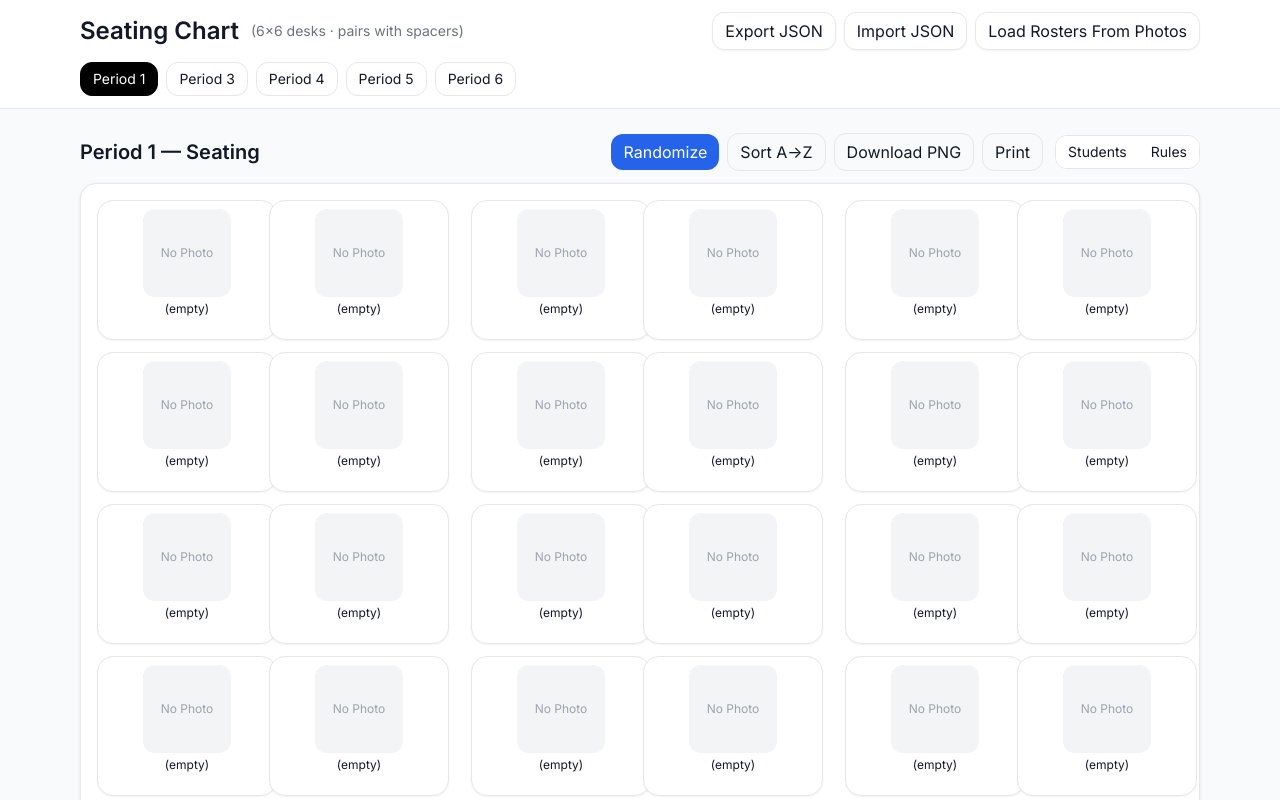
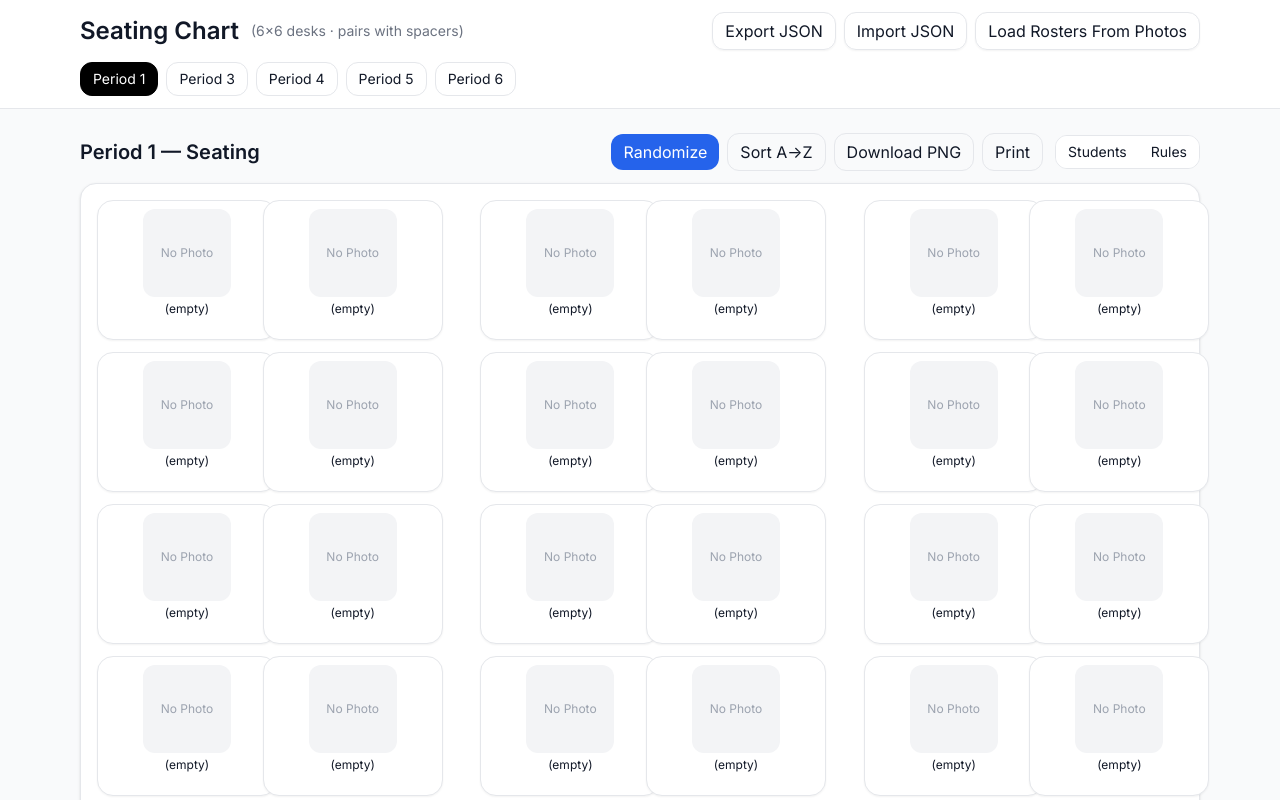
Before and after one commit to rubberduckinatruck/seating-chart, a React (Vite) app: page / in a window 1280 px wide. Shown: the top 800 px of the page. Built offline with nearby package versions, Linux system fonts and the light colour scheme.

Commit message:
Update App.tsx

```diff
--- a/src/App.tsx
+++ b/src/App.tsx
@@ -472,8 +472,8 @@ export default function App() {
   className="grid"
   style={{
   gridTemplateColumns:
-    "minmax(120px,1fr) minmax(120px,1fr) 24px minmax(120px,1fr) minmax(120px,1fr) 24px minmax(120px,1fr) minmax(120px,1fr)",
-  columnGap: "6px",
+    "minmax(80px,1fr) minmax(80px,1fr) 40px minmax(80px,1fr) minmax(80px,1fr) 40px minmax(80px,1fr) minmax(80px,1fr)",
+  columnGap: "12px",
   rowGap: "12px"
 }}
 >
```
